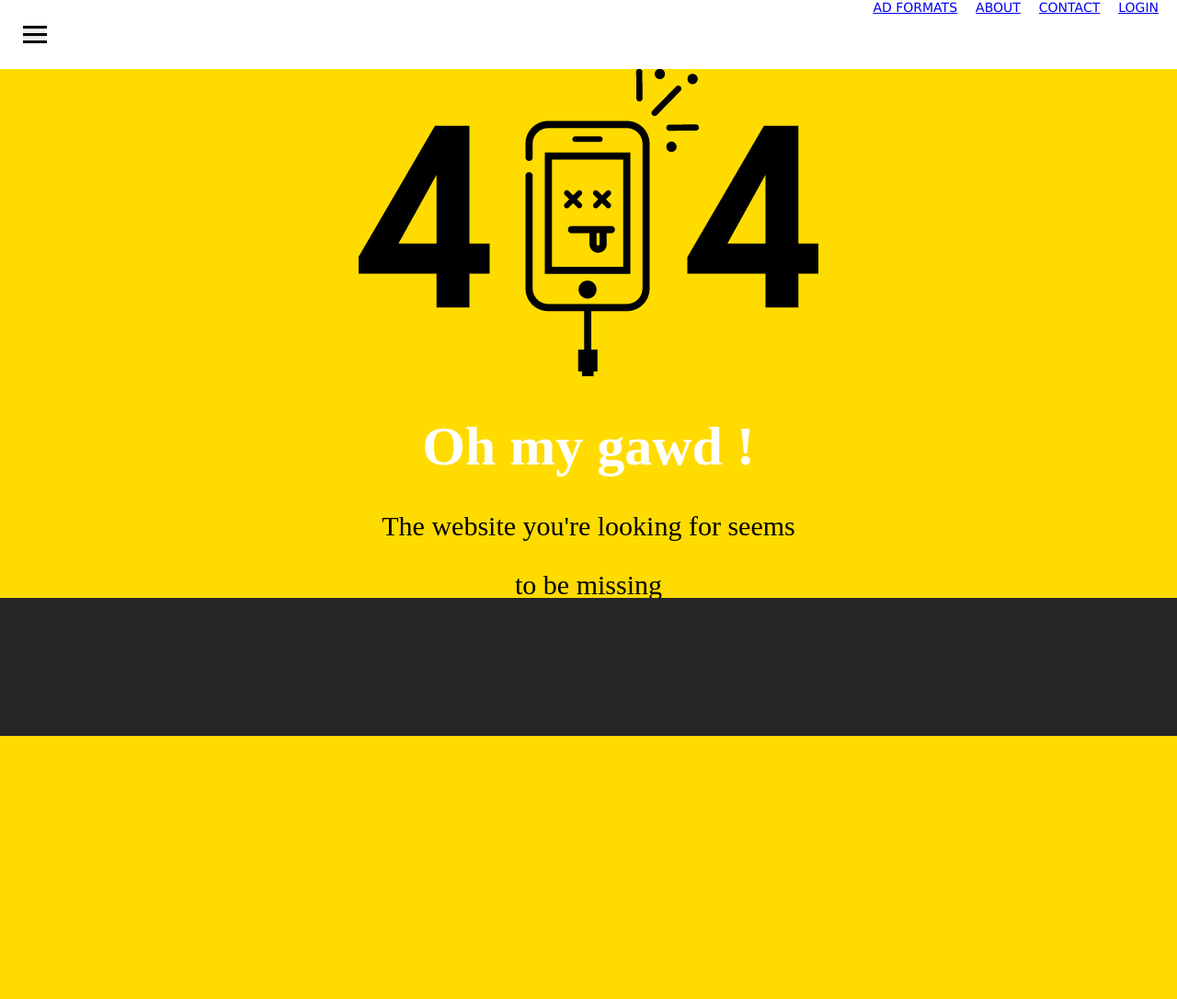
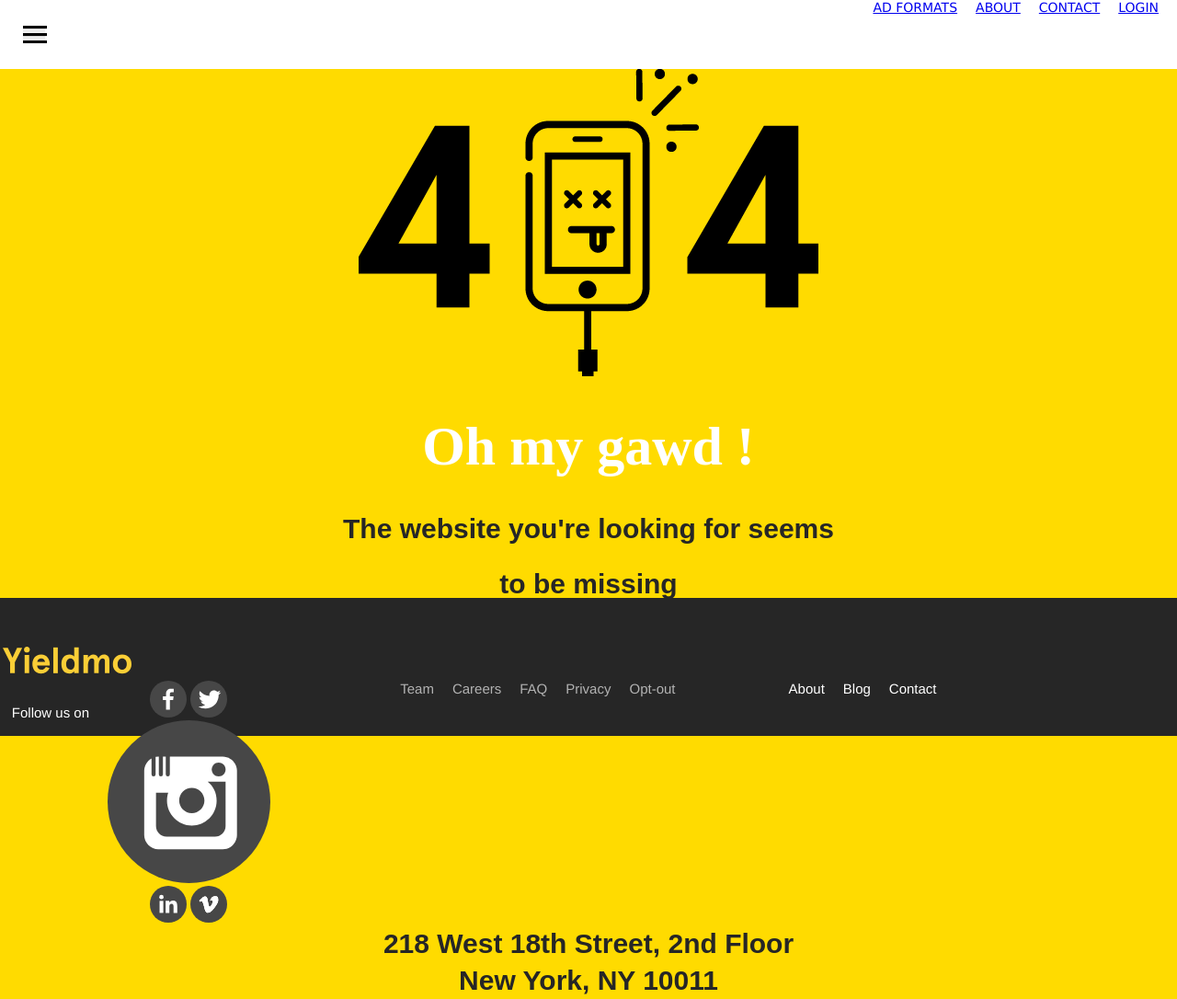
Before and after one commit to Helenepinto/projetcours, a plain HTML site: page index.html in a window 1280 px wide. Shown: the whole page at 92% size. Before the commit the page ends 800 px from the top, so only its background shows below. Drawn offline with Linux system fonts and the light colour scheme.

Commit message:
modifications

```diff
--- a/index.html
+++ b/index.html
@@ -46,5 +46,41 @@
                 <div id="footer">
 
                 </div>
-                <footer></footer>
+                <footer>
+                    <div id="foot">
+                <table>
+                    <tr>
+                        <td> <img src='images/logo-footer.svg' width='140px' height='30px' rowspan='2'/> </td>
+                    </tr>
+                </table>
+
+                <div id="tableau">
+                    <ul class='About'>
+                        <li>About</li>
+                        <li>Blog</li>
+                        <li>Contact</li>
+                    </ul>
+                    <ul class='Team'>
+                        <li>Team</li>
+                        <li>Careers</li>
+                        <li>FAQ</li>
+                        <li>Privacy</li>
+                        <li>Opt-out</li>
+                    </ul>
+                    <ul class='icones'>
+                        <li>Follow us on</li>
+                        <li>
+                            <img src='images/logo-facebook.svg'>
+                            <img src='images/logo-twitter.svg'>
+                            <img src='images/logo-instagram.svg'>
+                            <img src='images/logo-linkedin.svg'>
+                            <img src='images/logo-vimeo.svg'>
+                        </li>
+                    </ul>
+                </div>
+                <div>
+                    <p>218 West 18th Street, 2nd Floor <br>New York, NY 10011</br></p>
+                </div>
+        </div>
+                </footer>
 </html>
--- a/style.css
+++ b/style.css
@@ -72,3 +72,66 @@ width:100%;
 padding-top:50px;
 height:100px;
 }
+
+.About {
+    color: white;
+    font-family: Helvetica;
+    font-size: 15px;
+    font-weight: lighter;
+    list-style-type: none;
+    display: block;
+}
+
+.Team {
+    color:rgb(178, 178, 178);
+    font-family: Helvetica;
+    font-size: 15px;
+    font-weight: lighter;
+    list-style-type: none;
+}
+
+.icones {
+    font-family: Helvetica;
+    color: white;
+    font-size: 15px;
+    font-weight: lighter;
+    list-style-type: none;
+}
+
+p {
+    font-size:30px;
+    font-family: "Apercu Bold";
+    font-family: sans-serif;
+    font-weight: bold;
+    line-height: 40px;
+    color: rgb(38, 38, 38);
+    margin-top: 20px;
+    margin-bottom: 10px;
+}
+
+#tableau ul {
+    width: 33%;
+    padding:0;
+    display: inline-block;
+    text-align: center;
+    vertical-align: top;
+
+#backtotable {
+    margin:auto;
+}
+
+#tableau {
+    width : 75%;
+
+}
+#foot p {
+    color: white;
+    font-size: 15px;
+    font-weight: lighter;
+    line-height: 21.42px;
+    text-align: center;
+}
+#foot {
+    height: 374px;
+    background-color: rgb(38, 38, 38);
+}
```
Also changed, not shown: images/logo-facebook.svg (added), images/logo-footer.svg (added), images/logo-instagram.svg (added), images/logo-linkedin.svg (added), images/logo-twitter.svg (added), images/logo-vimeo.svg (added).
